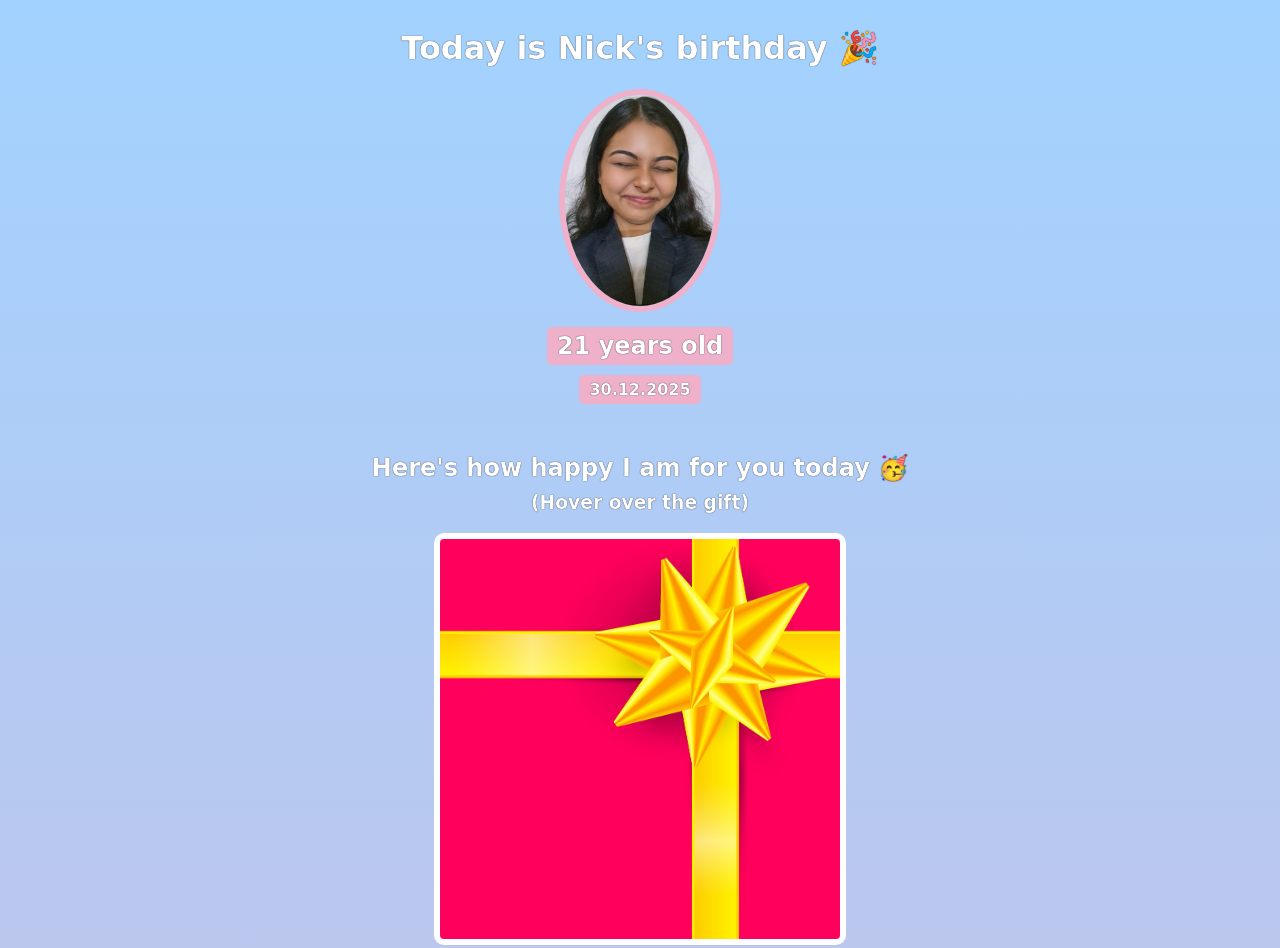
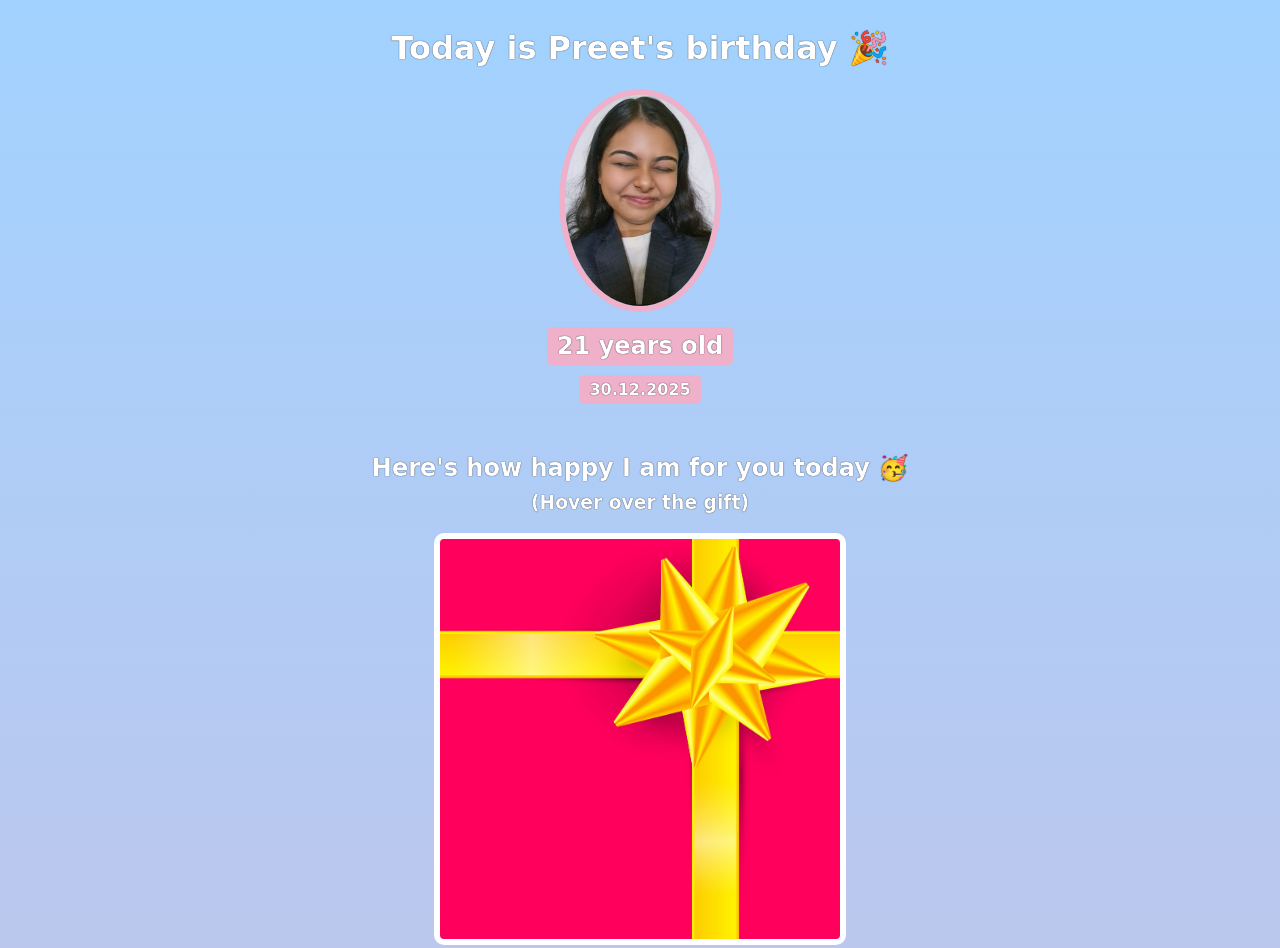
Before and after one commit to Soyamhub/birthday-gift-site, a website built with Vite: page index.html in a window 1280 px wide. Shown: the top 948 px of the page. Built offline with nearby package versions, Linux system fonts and the light colour scheme; a web font is replaced by a local one.

Commit message:
Change persons name

```diff
--- a/index.html
+++ b/index.html
@@ -7,7 +7,7 @@
     </head>
     <body>
         <div id="header">
-            <h1>Today is Nick's birthday 🎉</h1>
+            <h1>Today is Preet's birthday 🎉</h1>
             <img id="bff-img" src="images/pic.jpeg">
             <h2 id="bday-age">21 years old</h2>
             <h4 id="bday-date">30.12.2025</h4>
```
